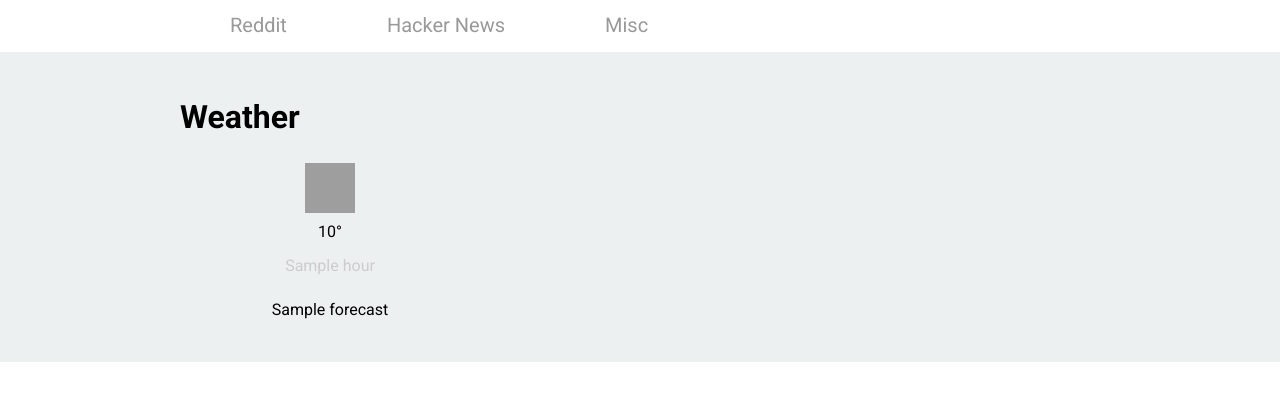
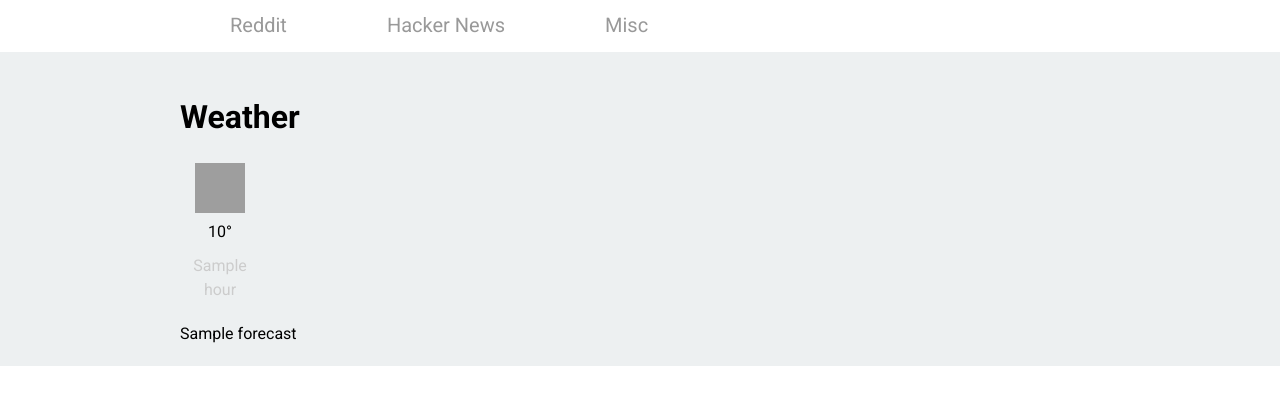
Before and after one commit to JohanLi/dashboard, a Flask app: template templates/misc.html in a window 1280 px wide. Shown: the top 405 px of the page. Run offline with Flask 2, Linux system fonts and the light colour scheme; the template is opened without the code that fills it: most values are stand-ins (such as "Sample title", 1, 10 or a date in 2020); grey boxes are pictures that could not be loaded.

Commit message:
width of days to be decided by width of periods instead

```diff
--- a/static/styles.css
+++ b/static/styles.css
@@ -124,9 +124,16 @@ body {
     display: flex;
     flex-direction: column;
     text-align: center;
-    flex-basis: 320px;
+    padding-left: 20px;
     padding-right: 20px;
-    padding-bottom: 20px;
+}
+
+.day:first-child {
+    padding-left: 0;
+}
+
+.day:last-child {
+    padding-right: 0;
 }
 
 .periods {
@@ -134,7 +141,7 @@ body {
 }
 
 .period {
-    flex-grow: 1;
+    width: 80px;
 }
 
 .icon {
```
